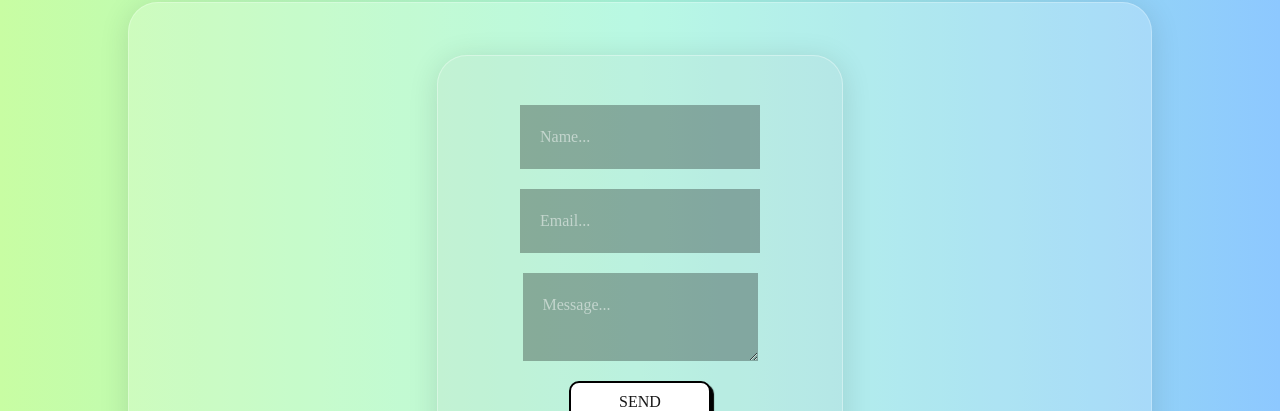
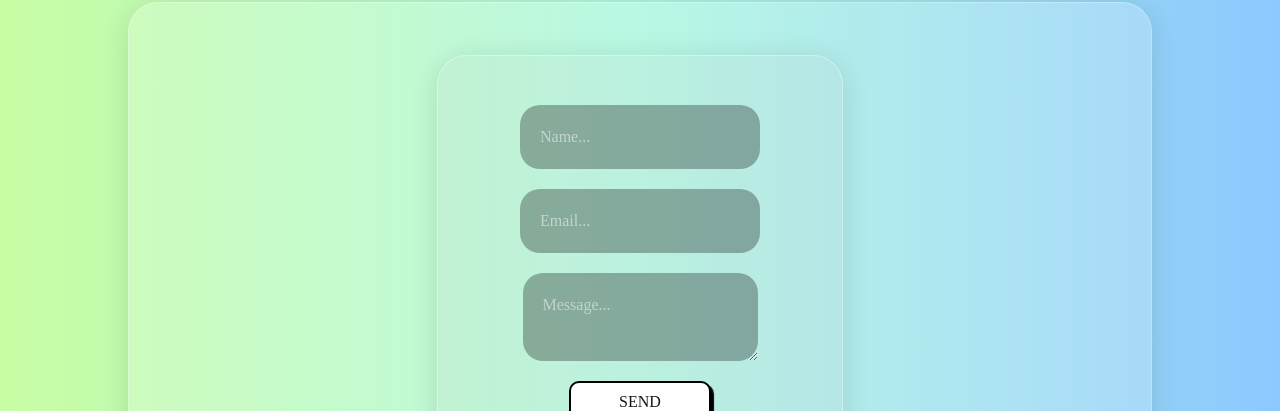
Before and after one commit to Yash18Singh/Portfolio-new, a Next.js app: page /contact in a window 1280 px wide. Shown: the part 172-583 px from the top of the page. Built offline with nearby package versions, Linux system fonts and the light colour scheme; a web font is replaced by a local one.

Commit message:
new commit

```diff
--- a/app/components/Homepage/index.jsx
+++ b/app/components/Homepage/index.jsx
@@ -66,8 +66,8 @@ const Homepage = () => {
       >
         {/* Left Section */}
         <div className='homepage-box-left'>
-          <motion.h1 variants={textVariants}>Hi! I'm</motion.h1>
-          <motion.h1 variants={textVariants} style={{ color: '#ff7a00' }}>YASHWANT</motion.h1>
+          <motion.h1 variants={textVariants} style={{fontSize:40}}>Hi! I'm</motion.h1>
+          <motion.h1 variants={textVariants} style={{ color: '#ff7a00', fontSize:40}}>YASHWANT</motion.h1>
           <motion.h5 variants={textVariants}>
              MERN STACK Developer, Front-End Designer & Mobile App Developer
           </motion.h5>
--- a/app/contact/page.jsx
+++ b/app/contact/page.jsx
@@ -37,9 +37,9 @@ const Contact = () => {
           initial="hidden"
           animate="visible"
         >
-          <input type="text" name="name" placeholder="Name..." required />
-          <input type="email" name="email" placeholder="Email..." required />
-          <textarea name="message" placeholder="Message..." required></textarea>
+          <input style={{borderRadius:20}} type="text" name="name" placeholder="Name..." required />
+          <input style={{borderRadius:20}} type="email" name="email" placeholder="Email..." required />
+          <textarea style={{borderRadius:20}} name="message" placeholder="Message..." required></textarea>
 
           <motion.button
             whileHover={{ scale: 1.1 }}
```
